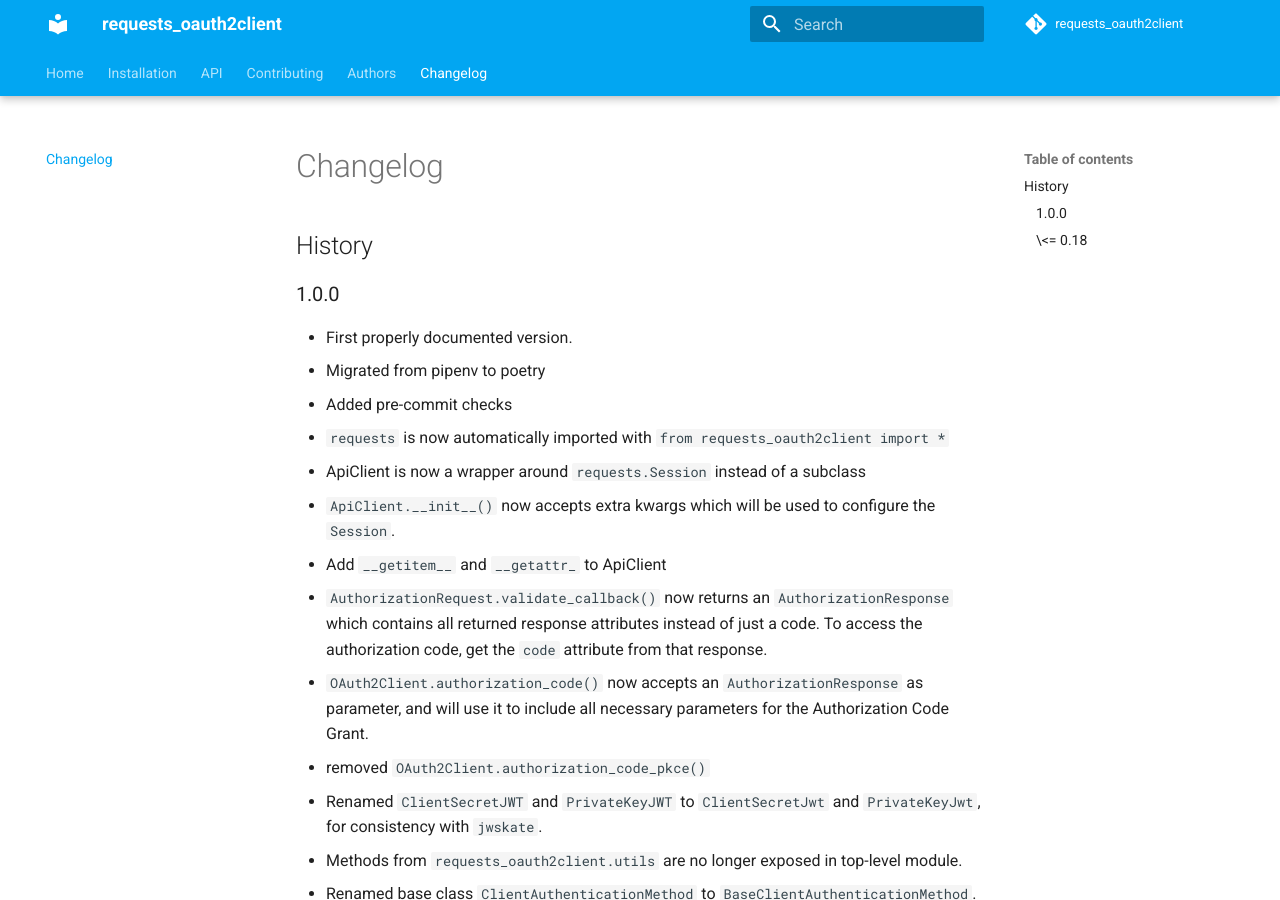
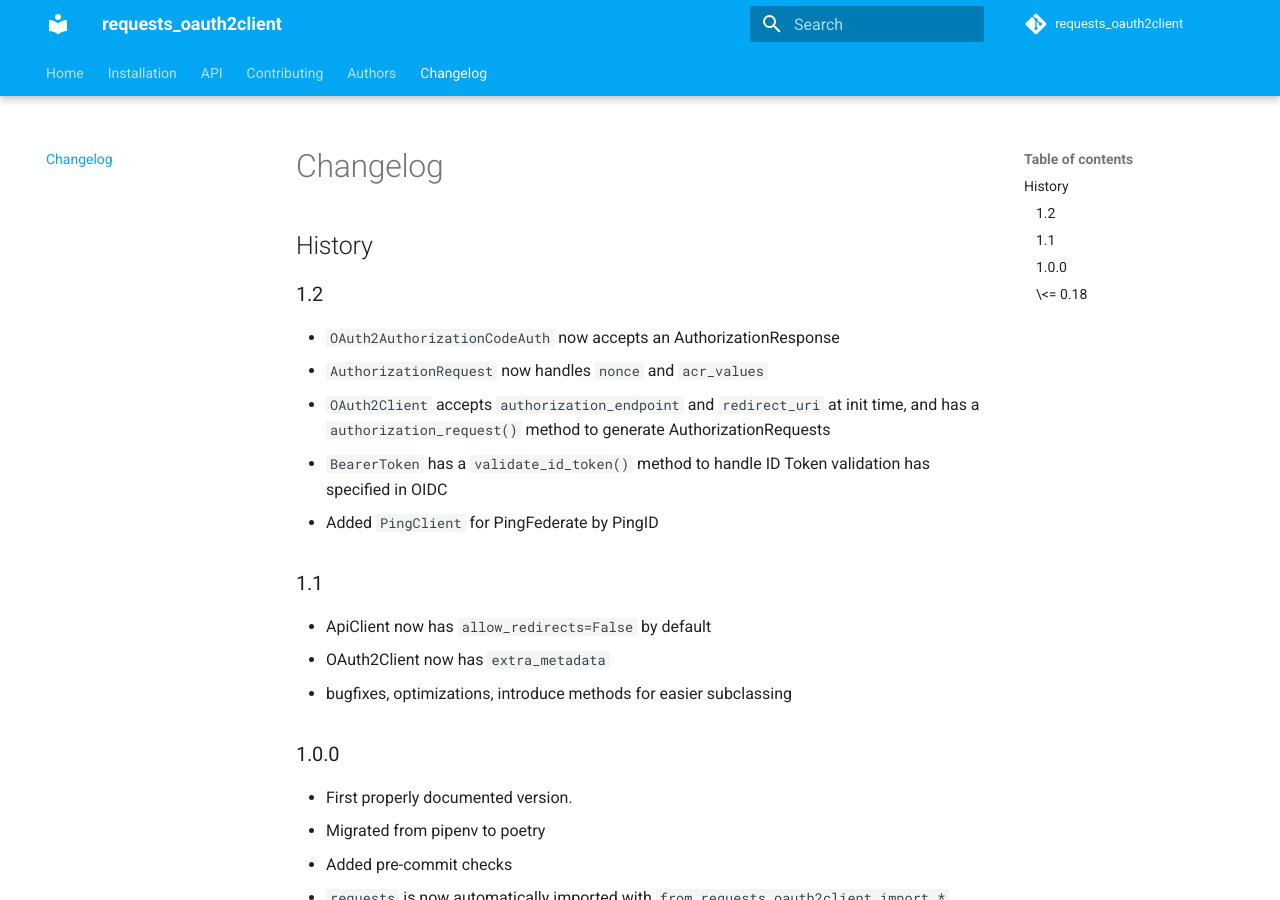
Before and after one commit to guillp/requests_oauth2client, an MkDocs documentation site: the page built from docs/history.md, in a window 1280 px wide and 900 px high. Built offline with MkDocs 1.6.1 and Material for MkDocs 9.7.7, drawn with Linux system fonts in a browser that asks for light colours; comment, search, counter and statistics services are not loaded.

Commit message:
update HISTORY.md

```diff
--- a/HISTORY.md
+++ b/HISTORY.md
@@ -1,4 +1,18 @@
 # History
+
+## 1.2
+
+- `OAuth2AuthorizationCodeAuth` now accepts an AuthorizationResponse
+- `AuthorizationRequest` now handles `nonce` and `acr_values`
+- `OAuth2Client` accepts `authorization_endpoint` and `redirect_uri` at init time, and has a `authorization_request()` method to generate AuthorizationRequests
+- `BearerToken` has a `validate_id_token()` method to handle ID Token validation has specified in OIDC
+- Added `PingClient` for PingFederate by PingID
+
+## 1.1
+
+- ApiClient now has `allow_redirects=False` by default
+- OAuth2Client now has `extra_metadata`
+- bugfixes, optimizations, introduce methods for easier subclassing
 
 ## 1.0.0
 
```
